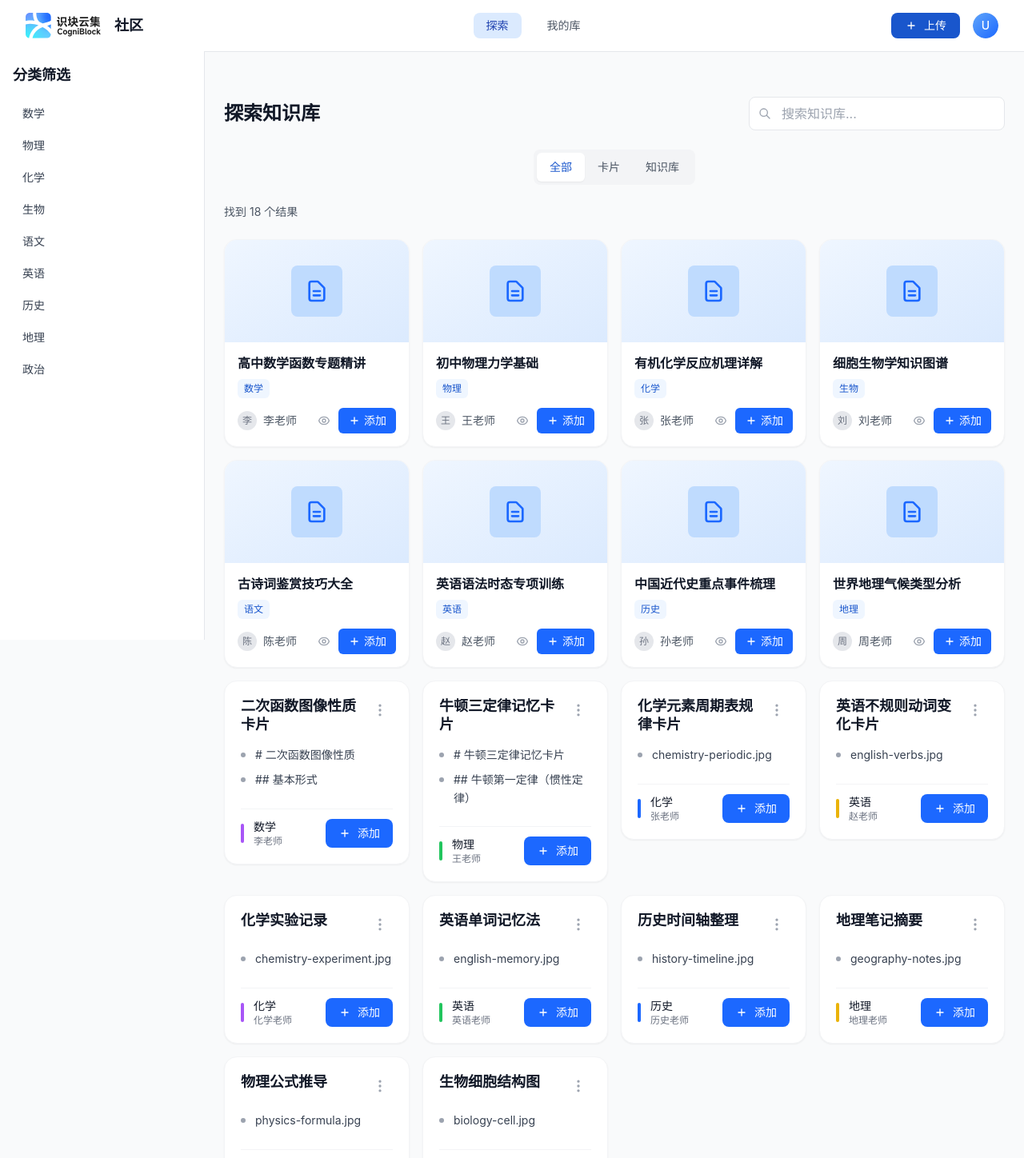
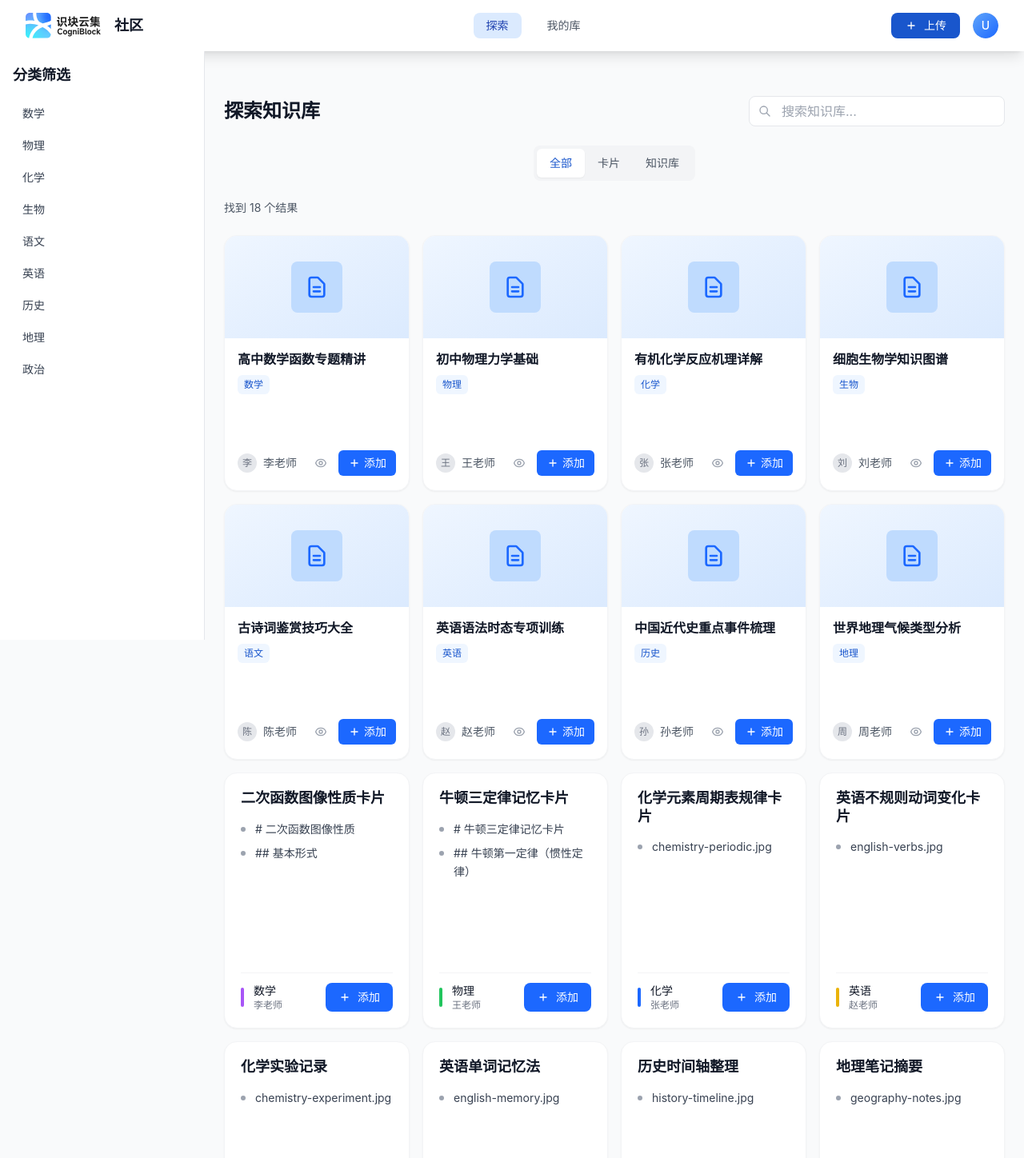
Before and after one commit to STCN1-Advx/CogniBlock-community, a Next.js app: page / in a window 1280 px wide. Shown: the top 1448 px of the page at 80% size. Built offline with nearby package versions, Linux system fonts and the light colour scheme.

Commit message:
fix: 样式优化

```diff
--- a/src/components/BottomNav.tsx
+++ b/src/components/BottomNav.tsx
@@ -36,7 +36,7 @@ export default function BottomNav({ activeTab, setActiveTab }: BottomNavProps) {
 
           <button
             onClick={() => setActiveTab('library')}
-            className={`flex flex-col items-center py-2.5 px-5 min-w-[70px] rounded-full transition-all duration-300 transform ${
+            className={`flex flex-col items-center py-2.5 px-5 min-w-[80px] rounded-full transition-all duration-300 transform ${
               activeTab === 'library'
                 ? 'text-primary-500 bg-primary-100 scale-105'
                 : 'text-gray-600 hover:text-primary-500 hover:bg-primary-50 hover:scale-105'
--- a/src/components/ExploreContent.tsx
+++ b/src/components/ExploreContent.tsx
@@ -1,8 +1,9 @@
 'use client';
 
-import { useState, useRef, useEffect } from 'react';
-import { searchFocusAnimation, searchBlurAnimation } from '@/utils/animations';
+import React, { useState, useEffect } from 'react';
 import KnowledgeCard from './KnowledgeCard';
+import SearchInput from './SearchInput';
+import FilterToggleButton from './FilterToggleButton';
 
 interface ExploreContentProps {
   searchQuery: string;
@@ -253,21 +254,8 @@ export default function ExploreContent({
   showSidebar,
   setShowSidebar
 }: ExploreContentProps) {
-  const searchInputRef = useRef<HTMLInputElement>(null);
   const [filteredKnowledge, setFilteredKnowledge] = useState(mockKnowledgeBase);
   const [searchType, setSearchType] = useState<SearchType>('all');
-
-  const handleSearchFocus = () => {
-    if (searchInputRef.current) {
-      searchFocusAnimation(searchInputRef.current);
-    }
-  };
-
-  const handleSearchBlur = () => {
-    if (searchInputRef.current) {
-      searchBlurAnimation(searchInputRef.current);
-    }
-  };
 
   useEffect(() => {
     let filtered = mockKnowledgeBase;
@@ -308,52 +296,16 @@ export default function ExploreContent({
         <h1 className="hidden md:block text-2xl font-bold text-gray-900">探索知识库</h1>
         <div className="flex items-center gap-3 w-full md:w-auto">
           {/* 筛选器切换按钮 (仅在移动端显示) */}
-          <button
-            onClick={() => setShowSidebar(!showSidebar)}
-            className="md:hidden p-2.5 border border-gray-200 rounded-lg hover:bg-gray-50 focus:ring-2 focus:ring-blue-500 focus:border-transparent transition-all duration-200 flex-shrink-0"
-            title="切换筛选器"
-          >
-            <svg
-              className="w-5 h-5 text-gray-600"
-              fill="none"
-              stroke="currentColor"
-              viewBox="0 0 24 24"
-            >
-              <path
-                strokeLinecap="round"
-                strokeLinejoin="round"
-                strokeWidth={2}
-                d="M3 4a1 1 0 011-1h16a1 1 0 011 1v2.586a1 1 0 01-.293.707l-6.414 6.414a1 1 0 00-.293.707V17l-4 4v-6.586a1 1 0 00-.293-.707L3.293 7.293A1 1 0 013 6.586V4z"
-              />
-            </svg>
-          </button>
+          <FilterToggleButton onClick={() => setShowSidebar(!showSidebar)} />
 
           {/* 搜索框 */}
-          <div className="relative flex-1 md:w-80 md:flex-none">
-            <input
-              ref={searchInputRef}
-              type="text"
-              placeholder="搜索知识库..."
-              value={searchQuery}
-              onChange={(e) => setSearchQuery(e.target.value)}
-              onFocus={handleSearchFocus}
-              onBlur={handleSearchBlur}
-              className="w-full pl-10 pr-4 py-2 border border-gray-200 rounded-lg focus:ring-2 focus:ring-blue-500 focus:border-transparent transition-all duration-200 text-gray-900"
-            />
-            <svg
-              className="absolute left-3 top-1/2 transform -translate-y-1/2 w-4 h-4 text-gray-400"
-              fill="none"
-              stroke="currentColor"
-              viewBox="0 0 24 24"
-            >
-              <path
-                strokeLinecap="round"
-                strokeLinejoin="round"
-                strokeWidth={2}
-                d="M21 21l-6-6m2-5a7 7 0 11-14 0 7 7 0 0114 0z"
-              />
-            </svg>
-          </div>
+          <SearchInput
+            value={searchQuery}
+            onChange={setSearchQuery}
+            placeholder="搜索知识库..."
+            className="flex-1 md:w-80 md:flex-none"
+            enableAnimation={true}
+          />
         </div>
       </div>
 
@@ -399,7 +351,7 @@ export default function ExploreContent({
       {filteredKnowledge.length > 0 ? (
         <div className="grid grid-cols-1 sm:grid-cols-2 lg:grid-cols-3 xl:grid-cols-4 2xl:grid-cols-5 gap-4">
           {filteredKnowledge.map((item) => (
-            <div key={item.id} className="w-full max-w-xs mx-auto">
+            <div key={item.id} className="w-full max-w-xs mx-auto h-80">
               <KnowledgeCard {...item} type={item.type} />
             </div>
           ))}
--- /dev/null
+++ b/src/components/FilterToggleButton.tsx
@@ -0,0 +1,37 @@
+'use client';
+
+import React from 'react';
+
+interface FilterToggleButtonProps {
+  onClick: () => void;
+  className?: string;
+  title?: string;
+}
+
+export default function FilterToggleButton({
+  onClick,
+  className = "",
+  title = "切换筛选器"
+}: FilterToggleButtonProps) {
+  return (
+    <button
+      onClick={onClick}
+      className={`md:hidden p-2 border border-gray-200 rounded-lg hover:bg-gray-50 focus:ring-2 focus:ring-blue-500 focus:border-transparent transition-all duration-200 flex-shrink-0 ${className}`}
+      title={title}
+    >
+      <svg
+        className="w-5 h-5 text-gray-600"
+        fill="none"
+        stroke="currentColor"
+        viewBox="0 0 24 24"
+      >
+        <path
+          strokeLinecap="round"
+          strokeLinejoin="round"
+          strokeWidth={2}
+          d="M3 4a1 1 0 011-1h16a1 1 0 011 1v2.586a1 1 0 01-.293.707l-6.414 6.414a1 1 0 00-.293.707V17l-4 4v-6.586a1 1 0 00-.293-.707L3.293 7.293A1 1 0 013 6.586V4z"
+        />
+      </svg>
+    </button>
+  );
+}
--- a/src/components/KnowledgeCard.tsx
+++ b/src/components/KnowledgeCard.tsx
@@ -66,13 +66,15 @@ export default function KnowledgeCard(props: KnowledgeCardProps) {
     }
   };
 
-  const handleUploadClick = () => {
+  const handleUploadClick = (e: React.MouseEvent) => {
+    e.stopPropagation(); // 阻止事件冒泡
     if (uploadButtonRef.current) {
       buttonClickAnimation(uploadButtonRef.current);
     }
   };
 
-  const handleAddClick = () => {
+  const handleAddClick = (e: React.MouseEvent) => {
+    e.stopPropagation(); // 阻止事件冒泡
     if (addButtonRef.current) {
       buttonClickAnimation(addButtonRef.current);
     }
@@ -82,13 +84,13 @@ export default function KnowledgeCard(props: KnowledgeCardProps) {
     <>
       <div
         ref={cardRef}
-        className="bg-white rounded-2xl shadow-sm border border-gray-100 hover:shadow-lg hover:border-blue-200 transition-all duration-300 cursor-pointer overflow-hidden"
+        className="bg-white rounded-2xl shadow-sm border border-gray-100 hover:shadow-lg hover:border-blue-200 transition-all duration-300 cursor-pointer overflow-hidden h-full flex flex-col"
         onMouseEnter={handleMouseEnter}
         onMouseLeave={handleMouseLeave}
         onClick={() => setIsDetailOpen(true)}
       >
 
-      <div className="flex-1">
+      <div className="flex-1 flex flex-col">
         {type === 'knowledge' ? (
           // 知识库样式 - 保持原有设计
           <>
@@ -102,7 +104,7 @@ export default function KnowledgeCard(props: KnowledgeCardProps) {
             </div>
 
             {/* 内容区域 */}
-            <div className="p-4">
+            <div className="p-4 flex-1 flex flex-col">
               <h3 className="text-base font-semibold text-gray-900 mb-2 line-clamp-2 leading-tight">
                 {title}
               </h3>
@@ -113,7 +115,7 @@ export default function KnowledgeCard(props: KnowledgeCardProps) {
                 </span>
               </div>
 
-              <div className="flex items-center justify-between">
+              <div className="flex items-center justify-between mt-auto">
                 <div className="flex items-center text-sm text-gray-600">
                   <div className="w-6 h-6 bg-gray-200 rounded-full flex items-center justify-center mr-2">
                     <span className="text-xs font-medium text-gray-500">
@@ -127,7 +129,7 @@ export default function KnowledgeCard(props: KnowledgeCardProps) {
                   <button
                     ref={uploadButtonRef}
                     onClick={handleUploadClick}
-                    className="p-1.5 text-gray-400 hover:text-blue-500 hover:bg-blue-50 rounded-md transition-colors"
+                    className="p-2.5 text-gray-400 hover:text-blue-500 hover:bg-blue-50 rounded-md transition-colors"
                     title="查看"
                   >
                     <svg className="w-4 h-4" fill="none" stroke="currentColor" viewBox="0 0 24 24">
@@ -152,26 +154,16 @@ export default function KnowledgeCard(props: KnowledgeCardProps) {
           </>
         ) : (
           // 卡片样式 - 新的设计，类似图片中的样式
-          <div className="p-5">
+          <div className="p-5 flex flex-col h-full">
             {/* 标题区域 */}
-            <div className="flex items-start justify-between mb-4">
-              <h3 className="text-lg font-bold text-gray-900 leading-tight flex-1 mr-3">
+            <div className="mb-4">
+              <h3 className="text-lg font-bold text-gray-900 leading-tight">
                 {title}
               </h3>
-              <button
-                ref={uploadButtonRef}
-                onClick={handleUploadClick}
-                className="p-1.5 text-gray-400 hover:text-blue-500 hover:bg-blue-50 rounded-lg transition-colors flex-shrink-0"
-                title="查看"
-              >
-                <svg className="w-5 h-5" fill="none" stroke="currentColor" viewBox="0 0 24 24">
-                  <path strokeLinecap="round" strokeLinejoin="round" strokeWidth={2} d="M12 5v.01M12 12v.01M12 19v.01M12 6a1 1 0 110-2 1 1 0 010 2zm0 7a1 1 0 110-2 1 1 0 010 2zm0 7a1 1 0 110-2 1 1 0 010 2z" />
-                </svg>
-              </button>
             </div>
 
             {/* 内容预览 - 要点列表形式 */}
-            <div className="mb-6">
+            <div className="mb-6 flex-1">
               {preview.split('\n').slice(0, 3).map((line, index) => (
                 line.trim() && (
                   <div key={index} className="flex items-start mb-2 text-sm text-gray-700">
@@ -183,19 +175,19 @@ export default function KnowledgeCard(props: KnowledgeCardProps) {
             </div>
 
             {/* 底部信息 */}
-            <div className="flex items-center justify-between pt-3 border-t border-gray-100">
-              <div className="flex items-center">
-                <div className={`w-1 h-6 ${getCardStatusColor(source)} rounded-full mr-3`}></div>
-                <div>
-                  <div className="text-sm font-medium text-gray-900">{category}</div>
-                  <div className="text-xs text-gray-500">{author}</div>
+            <div className="flex items-center justify-between pt-3 border-t border-gray-100 mt-auto">
+              <div className="flex items-center min-w-0 flex-1 mr-3">
+                <div className={`w-1 h-6 ${getCardStatusColor(source)} rounded-full mr-3 flex-shrink-0`}></div>
+                <div className="min-w-0 flex-1">
+                  <div className="text-sm font-medium text-gray-900 truncate max-w-[120px]">{category}</div>
+                  <div className="text-xs text-gray-500 truncate max-w-[120px]">{author}</div>
                 </div>
               </div>
 
               <button
                 ref={addButtonRef}
                 onClick={handleAddClick}
-                className="px-4 py-2 bg-blue-500 text-white hover:bg-blue-600 rounded-lg transition-colors text-sm font-medium flex items-center gap-2"
+                className="px-4 py-2 bg-blue-500 text-white hover:bg-blue-600 rounded-lg transition-colors text-sm font-medium flex items-center gap-2 flex-shrink-0"
                 title="添加到知识库"
               >
                 <svg className="w-4 h-4" fill="none" stroke="currentColor" viewBox="0 0 24 24">
--- a/src/components/Navbar.tsx
+++ b/src/components/Navbar.tsx
@@ -25,7 +25,7 @@ export default function Navbar({ activeTab, setActiveTab }: NavbarProps) {
     };
   }, []);
   return (
-    <nav className="bg-white border-b border-gray-200 sticky top-0 z-50">
+    <nav className="bg-white/90 backdrop-blur-md shadow-lg sticky top-0 z-50">
       <div className="max-w-7xl mx-auto px-4 sm:px-6 lg:px-8">
         <div className="flex justify-between items-center h-16">
           {/* Logo */}
--- /dev/null
+++ b/src/components/SearchInput.tsx
@@ -0,0 +1,62 @@
+'use client';
+
+import React, { useRef } from 'react';
+import { searchFocusAnimation, searchBlurAnimation } from '@/utils/animations';
+
+interface SearchInputProps {
+  value: string;
+  onChange: (value: string) => void;
+  placeholder?: string;
+  className?: string;
+  enableAnimation?: boolean;
+}
+
+export default function SearchInput({
+  value,
+  onChange,
+  placeholder = "搜索...",
+  className = "",
+  enableAnimation = false
+}: SearchInputProps) {
+  const searchInputRef = useRef<HTMLInputElement>(null);
+
+  const handleSearchFocus = () => {
+    if (enableAnimation && searchInputRef.current) {
+      searchFocusAnimation(searchInputRef.current);
+    }
+  };
+
+  const handleSearchBlur = () => {
+    if (enableAnimation && searchInputRef.current) {
+      searchBlurAnimation(searchInputRef.current);
+    }
+  };
+
+  return (
+    <div className={`relative ${className}`}>
+      <input
+        ref={searchInputRef}
+        type="text"
+        placeholder={placeholder}
+        value={value}
+        onChange={(e) => onChange(e.target.value)}
+        onFocus={handleSearchFocus}
+        onBlur={handleSearchBlur}
+        className="w-full pl-10 pr-4 py-1.5 border border-gray-200 rounded-lg focus:ring-2 focus:ring-blue-500 focus:border-transparent transition-all duration-200 text-gray-900"
+      />
+      <svg
+        className="absolute left-3 top-1/2 transform -translate-y-1/2 w-4 h-4 text-gray-400"
+        fill="none"
+        stroke="currentColor"
+        viewBox="0 0 24 24"
+      >
+        <path
+          strokeLinecap="round"
+          strokeLinejoin="round"
+          strokeWidth={2}
+          d="M21 21l-6-6m2-5a7 7 0 11-14 0 7 7 0 0114 0z"
+        />
+      </svg>
+    </div>
+  );
+}
```
Also changed, not shown: src/components/MyLibrary.tsx (+11 -43 lines).
